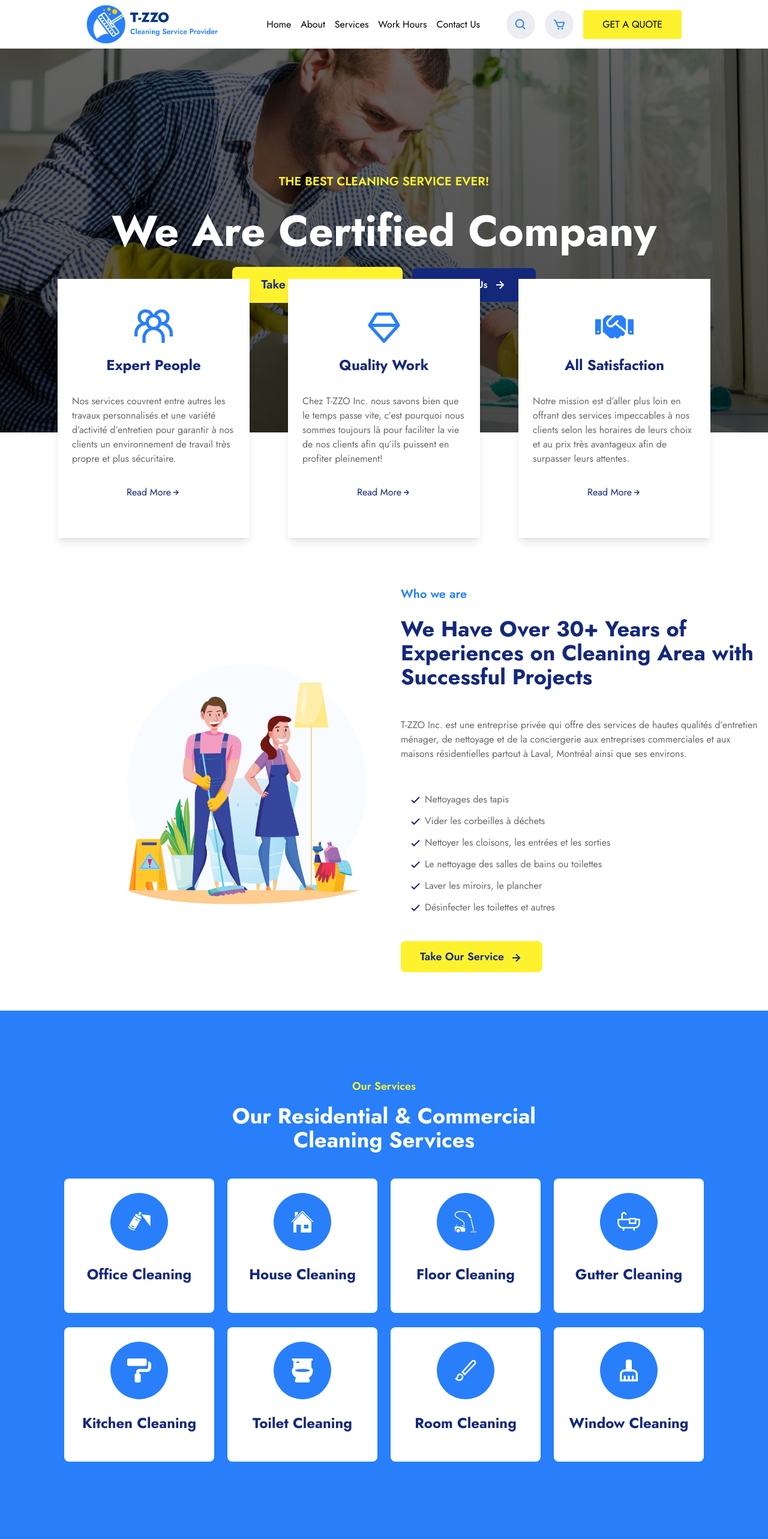
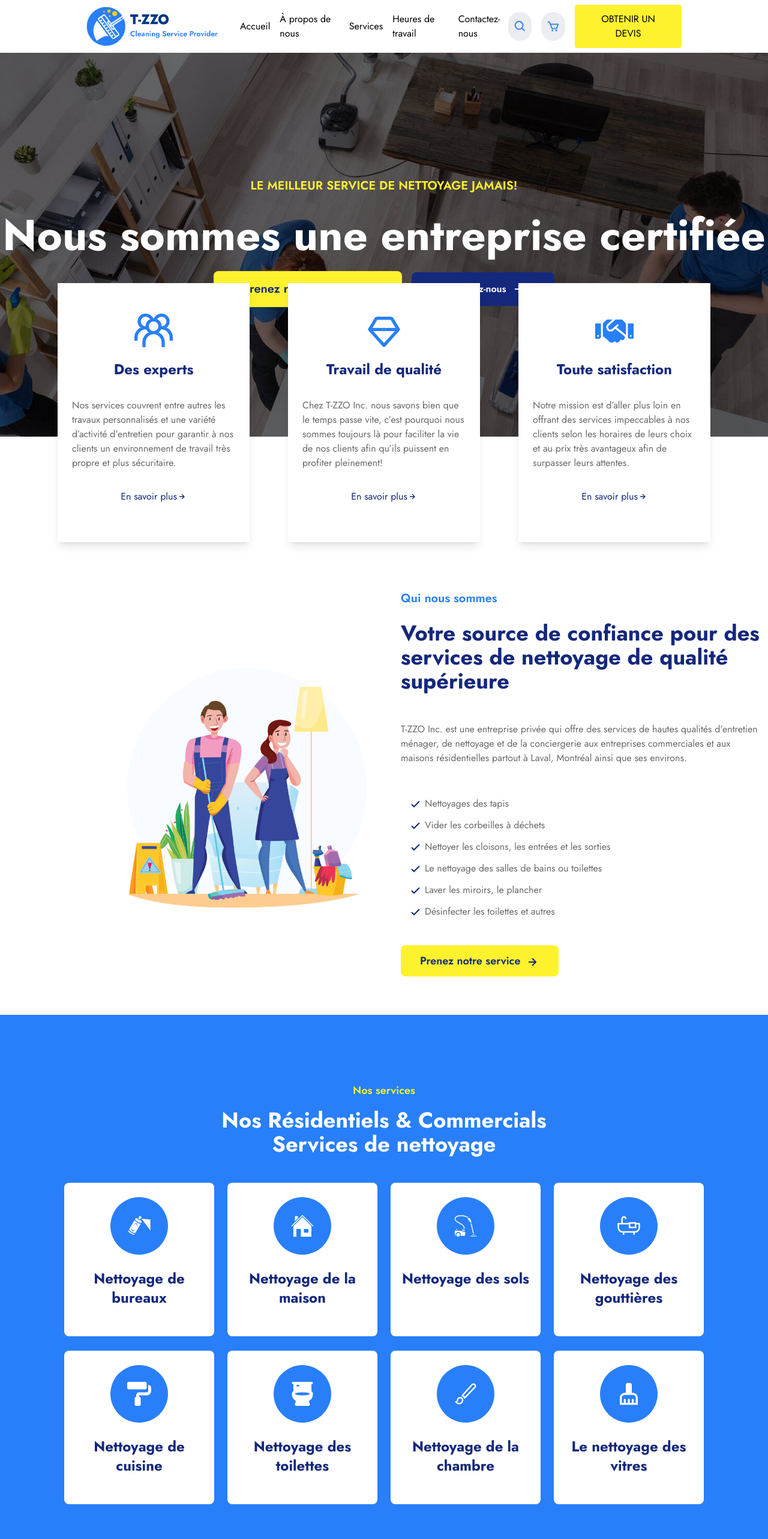
Before and after one commit to mugishap/clenix, a React (Vite) app: page / in a window 1280 px wide. Shown: the top 2566 px of the page at 60% size. Built offline with nearby package versions, Linux system fonts and the light colour scheme.

Commit message:
[feat]: Translate site to French

```diff
--- a/src/assets/index.ts
+++ b/src/assets/index.ts
@@ -1,6 +1,6 @@
 export { default as Logo } from '@/images/logo.png'
 export { default as LogoText } from '@/images/logo-text.png'
-export { default as HomeImage } from '@/images/home.jpg'
+export { default as HomeImage } from '@/images/home.jpeg'
 export { default as HomeCleaning } from '@/images/home-cleaning.png'
 export { default as Team1 } from '@/images/team1.png'
 export { default as Team2 } from '@/images/team2.png'
--- a/src/components/footer/Footer.tsx
+++ b/src/components/footer/Footer.tsx
@@ -67,15 +67,15 @@ const Footer: React.FC = () => {
 
     const Community: ILink[] = [
         {
-            name: "About Us",
+            name: "À propos de nous",
             path: "#"
         },
         {
-            name: "FAQs",
+            name: "FAQ",
             path: "#"
         },
         {
-            name: "Careers",
+            name: "Carrières",
             path: "#"
         },
         {
@@ -86,53 +86,53 @@ const Footer: React.FC = () => {
 
     const getStarted: ILink[] = [
         {
-            name: "Your Account",
+            name: "Votre compte",
             path: "#"
         },
         {
-            name: "Guidelines",
+            name: "Des lignes directrices",
             path: "#"
         },
         {
-            name: "Quotes",
+            name: "Citations",
             path: "#"
         },
         {
-            name: "Contact Us",
+            name: "Contactez-nous",
             path: "#"
         },
     ];
 
     const resources: ILink[] = [
         {
-            name: "Pricing",
+            name: "Tarifs",
             path: "#"
         },
         {
-            name: "Start Selling",
+            name: "Commencer à vendre",
             path: "#"
         },
         {
-            name: "Help",
+            name: "Aide",
             path: "#"
         },
     ];
 
     const links: ILink[] = [
         {
-            name: "Terms of service",
+            name: "Conditions d'utilisation",
             path: "#"
         },
         {
-            name: "Privacy Policy",
+            name: "Politique de confidentialité",
             path: "#"
         },
         {
-            name: "Membership Agreement",
+            name: "Accord d'adhésion",
             path: "#"
         },
         {
-            name: "Sitemap",
+            name: "Plan du site",
             path: "#"
         },
     ];
@@ -152,7 +152,7 @@ const Footer: React.FC = () => {
                         <div className="mt-12 xl:mt-0 grid grid-cols-1 sm:grid-cols-3 gap-y-12 sm:gap-y-0 w-full md:w-auto sm:gap-x-20 md:gap-x-28 xl:gap-8">
                             <div className="sm:w-40 md:w-auto xl:w-72 flex justify-start items-start flex-col space-y-6">
                                 <h2 className="text-base xl:text-xl font-bold xl:font-semibold leading-4 xl:leading-5 text-black">
-                                    Community
+                                    Communauté
                                 </h2>
                                 {Community.map((community: ILink, index: number) => {
                                     return (
@@ -169,7 +169,7 @@ const Footer: React.FC = () => {
                             </div>
                             <div className="sm:w-40 md:w-auto xl:w-72 flex justify-start items-start flex-col space-y-6">
                                 <h2 className="text-base xl:text-xl font-bold xl:font-semibold leading-4 xl:leading-5 text-black">
-                                    Getting Started
+                                    Commencer
                                 </h2>
                                 {getStarted.map((text: ILink, index: number) => {
                                     return (
@@ -206,9 +206,9 @@ const Footer: React.FC = () => {
                     <div className="mt-12 flex  xl:justify-between xl:flex-row flex-col-reverse items-center xl:items-start w-full ">
                         <div className="flex flex-col gap-y-2">
                             <p className="mt-10 md:mt-12 xl:mt-0 text-sm my-2 leading-none text-black">
-                                {(new Date()).getFullYear()} T-ZZO LTD. All Rights Reserved
+                                {(new Date()).getFullYear()} T-ZZO LTD. Tous droits réservés
                             </p>
-                            <p className="mt-10 md:mt-12 xl:mt-0 text-base my-2 leading-none text-black">Powered By <a target="_blank" className="text-blue-600" href={"https://mugishap.pro"}>Mugisha Precieux</a> </p>
+                            {/* <p className="mt-10 md:mt-12 xl:mt-0 text-base my-2 leading-none text-black">Powered By <a target="_blank" className="text-blue-600" href={"https://mugishap.pro"}>Mugisha Precieux</a> </p> */}
                         </div>
                         <div className="mt-10 md:mt-12 xl:mt-0 md:flex-row flex-col flex md:justify-center w-full md:w-auto justify-start items-start space-y-4 md:space-y-0 md:items-center md:space-x-4 xl:space-x-6">
                             {links.map((link: ILink, index: number) => {
--- a/src/components/navbar/MobileNavbar.tsx
+++ b/src/components/navbar/MobileNavbar.tsx
@@ -28,7 +28,7 @@ const MobileNavbar: React.FC = () => {
                         <BiCart size={22} className='duration-0' />
                     </span>
                     <button className='w-fit px-8 py-3 rounded bg-primary-yellow text-black'>
-                        GET A QUOTE
+                        OBTENIR UN DEVIS
                     </button>
                 </div>
             </div>
--- a/src/components/navbar/Navbar.tsx
+++ b/src/components/navbar/Navbar.tsx
@@ -17,9 +17,13 @@ const Navbar: React.FC = () => {
             <img src={Logo} className='hidden md:flex smlg:hidden w-14' alt="" />
             <div className='hidden md:flex items-center gap-x-4'>
                 {
-                    navbarLinks.map((link: INavbarLink, index: number) => (
-                        <Link to={link.href} key={index} className='hover:text-primary-blue'>{link.label}</Link>
-                    ))
+                    navbarLinks.map((link: INavbarLink, index: number) => {
+                        if (link.href === "#services") {
+                            return (<a href={link.href} key={index} className='hover:text-primary-blue'>{link.label}</a>)
+                        }
+                        return (<Link to={link.href} key={index} className='hover:text-primary-blue'>{link.label}</Link>)
+
+                    })
                 }
             </div>
             <div className='hidden md:flex items-center gap-x-4'>
@@ -32,7 +36,7 @@ const Navbar: React.FC = () => {
                 <button className='px-8 py-3 rounded bg-primary-yellow text-black'
                     onClick={() => toast.error('This feature is not available yet.')}
                 >
-                    GET A QUOTE
+                    OBTENIR UN DEVIS
                 </button>
             </div>
             <BiMenu size={30} className='flex md:hidden cursor-pointer text-secondary-blue' onClick={() => setShowNavbar(true)} />
--- a/src/constants/index.ts
+++ b/src/constants/index.ts
@@ -12,11 +12,11 @@ import { PiBathtub } from "react-icons/pi";
 export const navbarLinks: INavbarLink[] = [
     {
         href: "/",
-        label: "Home"
+        label: "Accueil"
     },
     {
         href: "/about-us",
-        label: "About"
+        label: "À propos de nous"
     },
     {
         href: "#services",
@@ -24,28 +24,28 @@ export const navbarLinks: INavbarLink[] = [
     },
     {
         href: "/work-hours",
-        label: "Work Hours"
+        label: "Heures de travail"
     },
     {
         href: "/contact-us",
-        label: "Contact Us"
+        label: "Contactez-nous"
     }
 ]
 
 export const qualities = [
     {
         icon: GrGroup,
-        head: 'Expert People',
+        head: 'Des experts',
         description: 'Nos services couvrent entre autres les travaux personnalisés et une variété d’activité d’entretien pour garantir à nos clients un environnement de travail très propre et plus sécuritaire.'
     },
     {
         icon: BiDiamond,
-        head: 'Quality Work',
+        head: 'Travail de qualité',
         description: 'Chez T-ZZO Inc. nous savons bien que le temps passe vite, c’est pourquoi nous sommes toujours là pour faciliter la vie de nos clients afin qu’ils puissent en profiter pleinement!'
     },
     {
         icon: FaHandshake,
-        head: 'All Satisfaction',
+        head: 'Toute satisfaction',
         description: 'Notre mission est d’aller plus loin en offrant des services impeccables à nos clients selon les horaires de leurs choix et au prix très avantageux afin de surpasser leurs attentes. '
     },
 
@@ -75,35 +75,35 @@ export const offers = [
 export const services = [
     {
         icon: GiSpray,
-        title: "Office Cleaning"
+        title: "Nettoyage de bureaux"
     },
     {
         icon: GiHouse,
-        title: "House Cleaning"
+        title: "Nettoyage de la maison"
     },
     {
         icon: GiVacuumCleaner,
-        title: "Floor Cleaning"
+        title: "Nettoyage des sols"
     },
     {
         icon: PiBathtub,
-        title: "Gutter Cleaning"
+        title: "Nettoyage des gouttières"
     },
     {
         icon: FaPaintRoller,
-        title: "Kitchen Cleaning"
+        title: "Nettoyage de cuisine"
     },
     {
         icon: FaToilet,
-        title: "Toilet Cleaning"
+        title: "Nettoyage des toilettes"
     },
     {
         icon: IoBrushOutline,
-        title: "Room Cleaning"
+        title: "Nettoyage de la chambre"
     },
     {
         icon: MdCleaningServices,
-        title: "Window Cleaning"
+        title: "Le nettoyage des vitres"
     },
 ]
 
@@ -151,19 +151,19 @@ export const plans = [
         price: "19",
         offers: [
             {
-                name: "2 Bedrooms Cleaning",
+                name: "2 Nettoyage des chambres",
             },
             {
-                name: "Vacuming",
+                name: "Passe l'aspirateur",
             },
             {
-                name: "2 Bathroom Cleaning",
+                name: "2 Nettoyage de salle de bains",
             },
             {
-                name: "Window Cleaning",
+                name: "Le nettoyage des vitres",
             },
             {
-                name: "1 Livingroom Cleaning",
+                name: "1 Nettoyage du salon",
             },
         ]
     },
@@ -172,19 +172,19 @@ export const plans = [
         price: "39",
         offers: [
             {
-                name: "3 Bedrooms Cleaning",
+                name: "3 Nettoyage des chambres",
             },
             {
-                name: "Vacuming",
+                name: "Passe l'aspirateur",
             },
             {
-                name: "2 Bathroom Cleaning",
+                name: "2 Nettoyage de salle de bains",
             },
             {
-                name: "Window Cleaning",
+                name: "Le nettoyage des vitres",
             },
             {
-                name: "1 Livingroom Cleaning",
+                name: "1 Nettoyage du salon",
             },
         ]
     },
@@ -193,19 +193,19 @@ export const plans = [
         price: "49",
         offers: [
             {
-                name: "4 Bedrooms Cleaning",
+                name: "4 Nettoyage des chambres",
             },
             {
-                name: "Vacuming",
+                name: "Passe l'aspirateur",
             },
             {
-                name: "2 Bathroom Cleaning",
+                name: "2 Nettoyage de salle de bains",
             },
             {
-                name: "Window Cleaning",
+                name: "Le nettoyage des vitres",
             },
             {
-                name: "1 Livingroom Cleaning",
+                name: "1 Nettoyage du salon",
             },
         ]
     }
--- a/src/index.css
+++ b/src/index.css
@@ -11,7 +11,7 @@
 }
 
 #home-bg {
-  background: linear-gradient(rgba(0,0,0,0.6), rgba(0,0,0,0.7)), url("assets/images/home.jpg") no-repeat center center/cover;
+  background: linear-gradient(rgba(0,0,0,0.6), rgba(0,0,0,0.6)), url("assets/images/home.jpeg") no-repeat center center/cover;
 }
 
 
--- a/src/pages/home/Home.tsx
+++ b/src/pages/home/Home.tsx
@@ -16,16 +16,16 @@ const Home: React.FC = () => {
         <title>Home | T-ZZO</title>
       </Helmet>
       <div className='w-full min-h-[calc(100vh_-_40vh)] md:min-h-[calc(100vh_-_20vh)] flex flex-col items-center relative justify-start pt-44' id='home-bg'>
-        <span className='text-primary-yellow text-base md:text-xl font-semibold my-8'>THE BEST CLEANING SERVICE EVER!</span>
-        <span className='font-extrabold text-white text-4xl smlg:text-7xl text-center'>We Are Certified Company</span>
+        <span className='text-primary-yellow text-base md:text-xl font-semibold my-8'>LE MEILLEUR SERVICE DE NETTOYAGE JAMAIS!</span>
+        <span className='font-extrabold text-white text-4xl smlg:text-7xl text-center'>Nous sommes une entreprise certifiée</span>
         <div className='flex items-center gap-x-4 my-6'>
-          <button className='bg-primary-yellow hover:bg-white text-secondary-blue px-8 smlg:px-12 py-3 smlg:py-4 rounded-lg font-semibold text-base smlg:text-xl'>
-            Take Our Service
+          <a href="#services" className='bg-primary-yellow hover:bg-white text-secondary-blue px-8 smlg:px-12 py-3 smlg:py-4 rounded-lg font-semibold text-base smlg:text-xl'>
+            Prenez notre service
             <BiRightArrowAlt className='hidden text-2xl sm:inline ml-2' />
-          </button>
-          <Link to="/contact">
+          </a>
+          <Link to="/contact-us">
             <button className='bg-secondary-blue hover:bg-white text-white hover:text-secondary-blue px-8 smlg:px-12 py-3 smlg:py-4 rounded-lg font-semibold hidden mmsm:flex'>
-              Contact Us
+              Contactez-nous
               <BiRightArrowAlt className='hidden text-2xl sm:inline ml-2' />
             </button>
           </Link>
@@ -38,7 +38,7 @@ const Home: React.FC = () => {
                 <span className='font-bold text-2xl my-4 group-hover:text-white text-secondary-blue group'>{quality.head}</span>
                 <span className='my-4 group-hover:text-white text-primary-gray'>{quality.description}</span>
                 <span className='flex items-center my-4 cursor-pointer group-hover:text-white text-secondary-blue'>
-                  Read More
+                  En savoir plus
                   <BiRightArrowAlt className='' />
                 </span>
               </div>
@@ -52,9 +52,9 @@ const Home: React.FC = () => {
             <img src={HomeCleaning} alt="" className='w-full lg:w-8/12' />
           </div>
           <div className='w-full md:w-6/12 bxl:w-4/12 md:ml-14 flex flex-col items-start'>
-            <span className='text-primary-blue font-semibold text-base sm:text-lg md:text-xl'>Who we are</span>
+            <span className='text-primary-blue font-semibold text-base sm:text-lg md:text-xl'>Qui nous sommes</span>
             <span className='my-6 text-secondary-blue font-bold text-lg sm:text-xl md:text-2xl lg:text-4xl'>
-              We Have Over 30+ Years of Experiences on Cleaning Area with Successful Projects
+              Votre source de confiance pour des services de nettoyage de qualité supérieure
             </span>
             <span className='text-primary-gray my-6'>
               T-ZZO Inc. est une entreprise privée qui offre des services de hautes qualités d’entretien ménager, de nettoyage et de la conciergerie aux entreprises commerciales et aux maisons résidentielles partout à Laval, Montréal ainsi que ses environs.             </span>
@@ -69,18 +69,18 @@ const Home: React.FC = () => {
               }
             </div>
             <button className='bg-primary-yellow hover:bg-secondary-blue text-secondary-blue hover:text-white px-8 py-3 rounded-lg font-semibold text-lg my-4'>
-              Take Our Service
+              Prenez notre service
               <BiRightArrowAlt className='text-2xl inline ml-2' />
             </button>
           </div>
         </div>
       </div>
       <div className='bg-primary-blue px-1 msm:px-4 lg:px-10 xl:px-24 bxl:px-44 py-24 my-12 flex flex-col items-center' id="services">
-        <span className='my-4 font-semibold text-lg text-primary-yellow'>Our Services</span>
+        <span className='my-4 font-semibold text-lg text-primary-yellow'>Nos services</span>
         <span className='font-bold text-4xl text-center text-white'>
-          Our Residential & Commercial
+          Nos Résidentiels & Commercials
           <br></br>
-          Cleaning Services
+          Services de nettoyage
         </span>
         <div className='w-full grid grid-cols-2 md:grid-cols-3 lg:grid-cols-4 my-8'>
           {
@@ -96,11 +96,11 @@ const Home: React.FC = () => {
         </div>
       </div>
       <div className='bg-white py-10 md:py-24 px-2 smlg:px-8 lg:px-20 xl:px-44 flex flex-col items-center'>
-        <span className='font-bold text-base md:text-xl text-primary-blue my-4'>Our Working Experts</span>
+        <span className='font-bold text-base md:text-xl text-primary-blue my-4'>Nos experts en activité</span>
         <span className='font-bold text-xl sm:text-2xl md:text-3xl lg:text-4xl text-secondary-blue my-4 text-center'>
-          Meet Our Team of Expert
+          Rencontrez notre équipe d'experts
           <br></br>
-          Cleaning Staff
+          Personnel de nettoyage
         </span>
         <div className='w-full grid grid-cols-1 dsm:grid-cols-2 smlg:grid-cols-3'>
           {
@@ -109,7 +109,7 @@ const Home: React.FC = () => {
                 <div className='w-full flex justify-between'>
                   <div className='flex flex-col'>
                     <span className='font-bold text-2xl text-secondary-blue my-1'>{member.name}</span>
-                    <span className='my-1 text-primary-gray'>Office Cleaner</span>
+                    <span className='my-1 text-primary-gray'>Nettoyeur de bureau</span>
                   </div>
                   <span className='w-12 h-12 flex items-center justify-center group-hover:bg-primary-yellow bg-secondary-blue/30 text-secondary-blue rounded-full'>
                     <BiShareAlt size={24} />
@@ -122,10 +122,10 @@ const Home: React.FC = () => {
         </div>
       </div>
       <div className='bg-secondary-gray py-24 px-2 md:px-10 bxl:px-44 flex flex-col items-center'>
-        <span className='font-bold text-base sm:text-xl my-4 text-primary-blue'>Pricing Plan</span>
+        <span className='font-bold text-base sm:text-xl my-4 text-primary-blue'>Plan tarifaire</span>
         <span className='my-4 font-bold text-lg smm:text-xl sm:text-3xl text-center text-secondary-blue'>
-          Choose Your Affordable <br></br>
-          Pricing Plan
+          Choisissez votre plan <br></br>
+          tarifaire abordable
         </span>
         <div className='w-full grid grid-cols-1 smm:grid-cols-2 mlg:grid-cols-3 mlg:gap-y-0 gap-y-4'>
           {
@@ -174,13 +174,13 @@ const Home: React.FC = () => {
         </div>
         <div className='w-11/12 md:w-10/12 lg:w-8/12 z-[2] flex flex-col lg:flex-row items-center justify-around'>
           <div className='flex flex-col w-full lg:w-1/2 text-white justify-center'>
-            <span className='my-2'>SALE 20% OFF</span>
-            <span className='font-extrabold text-4xl text-white'>Subscribe to our Newsletter</span>
+            <span className='my-2'>VENTE 20% DE RÉDUCTION</span>
+            <span className='font-extrabold text-4xl text-white'>Abonnez-vous à notre newsletter</span>
           </div>
           <div className='flex w-full lg:w-1/2 items-center justify-end'>
             <div className='w-11/12 md:w-8/12 flex lg:mt-0 mt-6'>
-              <input type="text" className='w-11/12 outline-none border-none rounded-l-lg p-4' placeholder='Enter your email here' />
-              <button className='p-4 rounded-r-lg text-white cursor-pointer bg-[#010f1c]'>Subscribe</button>
+              <input type="text" className='w-11/12 outline-none border-none rounded-l-lg p-4' placeholder='Entrez votre email ici' />
+              <button className='p-4 rounded-r-lg text-white cursor-pointer bg-[#010f1c]'>S'abonner</button>
             </div>
           </div>
         </div>
```
Also changed, not shown: src/assets/images/home.jpeg (added), src/assets/images/home.jpg (deleted).
